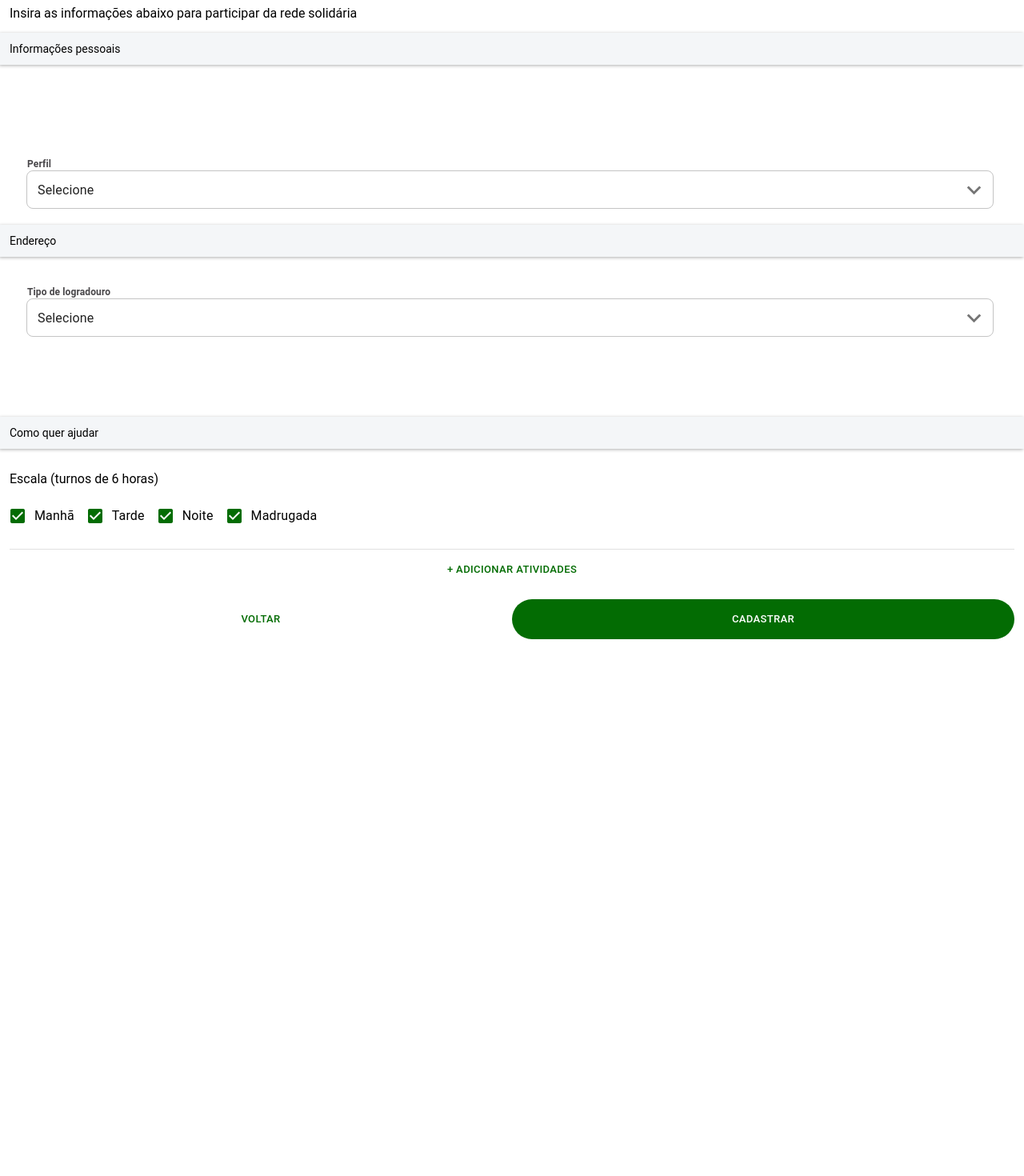
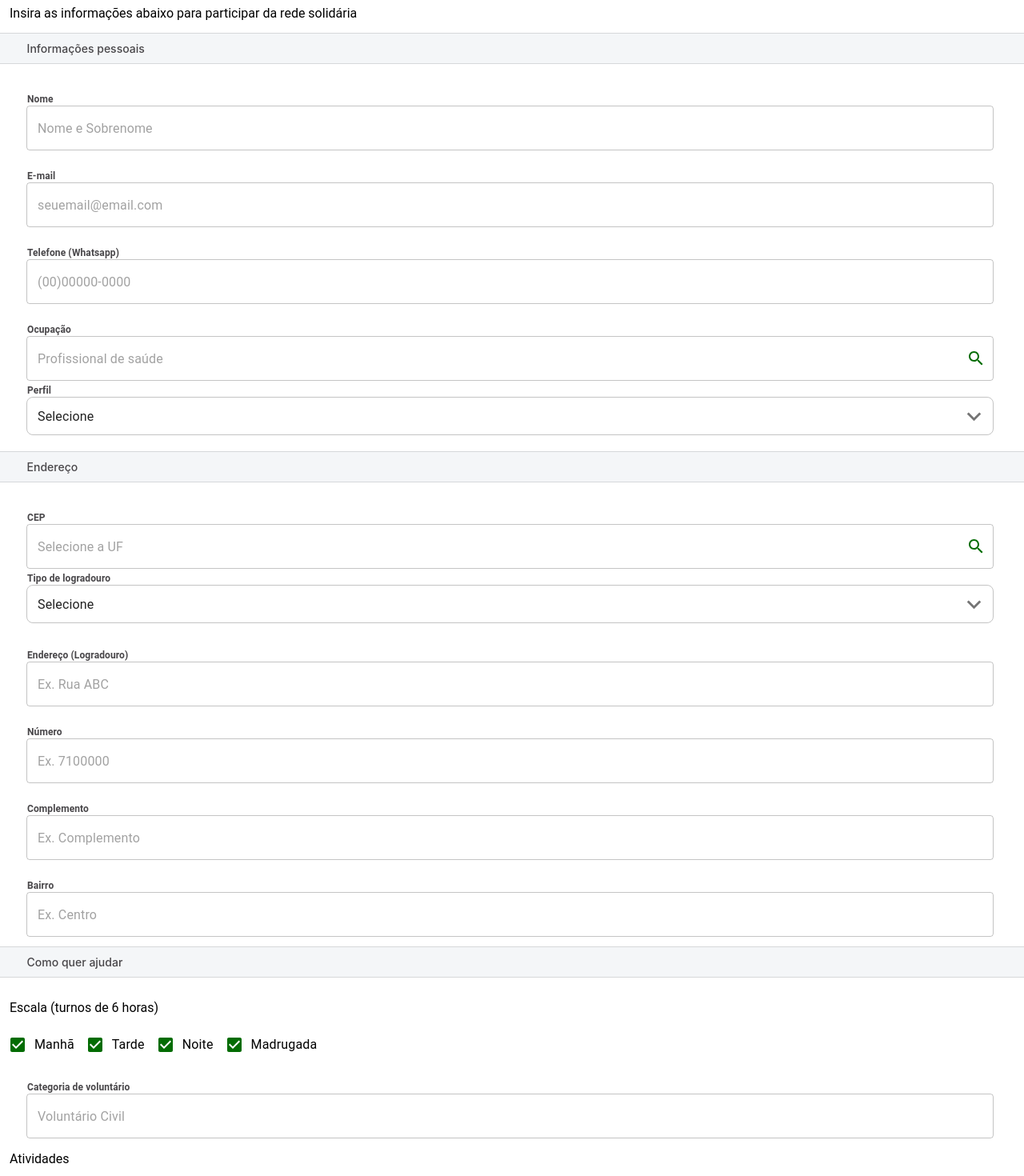
Before and after one commit to Painel-Solidario-RS/Painel-Solidario-RS, a React (Vite) app in the folder apps/web/: page /user in a window 1280 px wide. Shown: the part 120-1590 px from the top of the page at 80% size. Before the commit the page ends 935 px from the top, so only its background shows below. Built offline with nearby package versions, Linux system fonts and the light colour scheme; a web font is replaced by a local one.

Commit message:
[refactor] #18 Ajusts new components in projects

```diff
--- a/apps/web/src/pages/User/user.tsx
+++ b/apps/web/src/pages/User/user.tsx
@@ -7,6 +7,7 @@
 import SearchIcon from '@mui/icons-material/Search'
 import { Checkbox, Divider, FormControlLabel } from '@mui/material'
 import SelectInput from '../../components/SelectInput/SelectInput'
+import { DividerTextual } from '../../components/Divider/DividerTextual'
 
 function User() {
   const navigate = useNavigate()
@@ -24,25 +25,29 @@
         </div>
       </div>
       <div className="user-info">
-        <div className="form-user-description bg-hard-light-gray">
-          Informações pessoais
-        </div>
+        <DividerTextual title="Informações pessoais" />
         <div className="user-info-fields">
           {/* nome */}
           <div className="user-flex">
-            <Input label="Nome" placeholder="Nome e Sobrenome" />
-          </div>
-          <div className="user-flex">
-            <Input label="E-mail" placeholder="seuemail@email.com" />
-          </div>
-          <div className="user-flex">
-            <Input label="Telefone (Whatsapp)" placeholder="(00)00000-0000" />
-          </div>
-          <div className="user-flex">
-            <Input label="Telefone (Whatsapp)" placeholder="(00)00000-0000" />
+            <Input type="text" label="Nome" placeholder="Nome e Sobrenome" />
           </div>
           <div className="user-flex">
             <Input
+              type="text"
+              label="E-mail"
+              placeholder="seuemail@email.com"
+            />
+          </div>
+          <div className="user-flex">
+            <Input
+              type="text"
+              label="Telefone (Whatsapp)"
+              placeholder="(00)00000-0000"
+            />
+          </div>
+          <div className="user-flex">
+            <Input
+              type="text"
               label="Ocupação"
               placeholder="Profissional de saúde"
               icon={<SearchIcon />}
@@ -61,9 +66,10 @@
           {/* <Select/> */}
         </div>
 
-        <div className="form-user-description bg-hard-light-gray">Endereço</div>
+        <DividerTextual title="Endereço" />
         <div className=" user-info-fields">
           <Input
+            type="text"
             label="CEP"
             placeholder="Selecione a UF"
             icon={<SearchIcon />}
@@ -80,18 +86,25 @@
           />
 
           {/* Endereço (logradouro) */}
-          <Input label="Endereço (logradouro)" placeholder="Ex. Rua ABC" />
+          <Input
+            type="text"
+            label="Endereço (Logradouro)"
+            placeholder="Ex. Rua ABC"
+          />
           {/* Número */}
-          <Input label="Número" placeholder="Ex. 7100000" />
+          <Input type="text" label="Número" placeholder="Ex. 7100000" />
           {/* Complemento */}
-          <Input label="Complemento" placeholder="Ex. Complemento" />
+          <Input
+            type="text"
+            label="Complemento"
+            placeholder="Ex. Complemento"
+          />
           {/* Bairro */}
-          <Input label="Bairro" placeholder="Ex. Centro" />
+          <Input type="text" label="Bairro" placeholder="Ex. Centro" />
         </div>
 
-        <div className="form-user-description bg-hard-light-gray">
-          Como quer ajudar
-        </div>
+        <DividerTextual title="Como quer ajudar" />
+
         <div className="user-info-fields">
           <div className="user-type-container">
             <p>Escala (turnos de 6 horas)</p>
@@ -116,10 +129,11 @@
           </div>
           {/* Categoria de voluntário */}
           <Input
+            type="text"
             label="Categoria de voluntário"
             placeholder="Voluntário Civil"
           />
-          <Divider />
+          <p>Atividades</p>
           <WhiteButton
             onClick={() => console.log('direcionar para as atividades')}
             text="+ Adicionar atividades"
```
Also changed, not shown: 1 other file (tests, documents, lock files or other folders).
